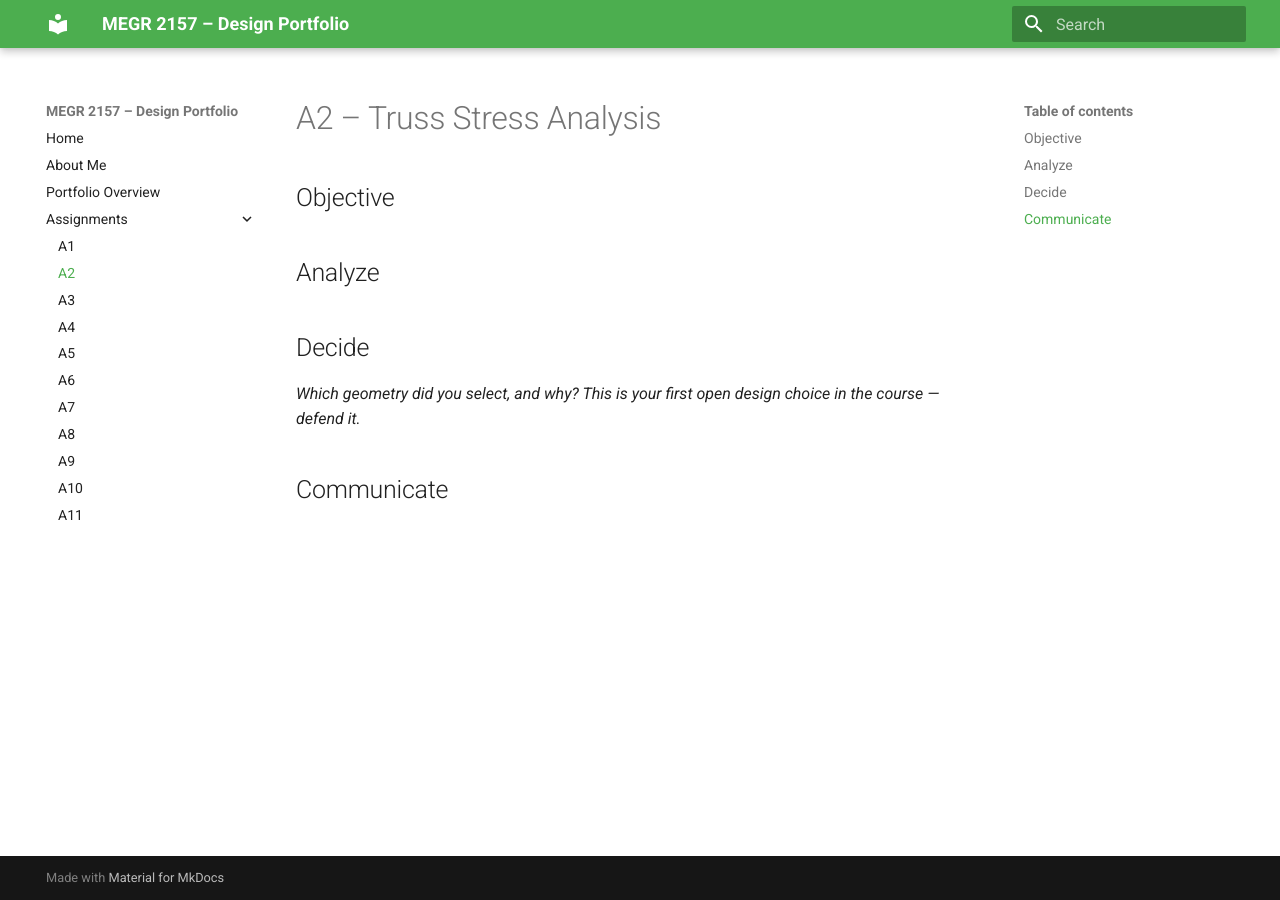
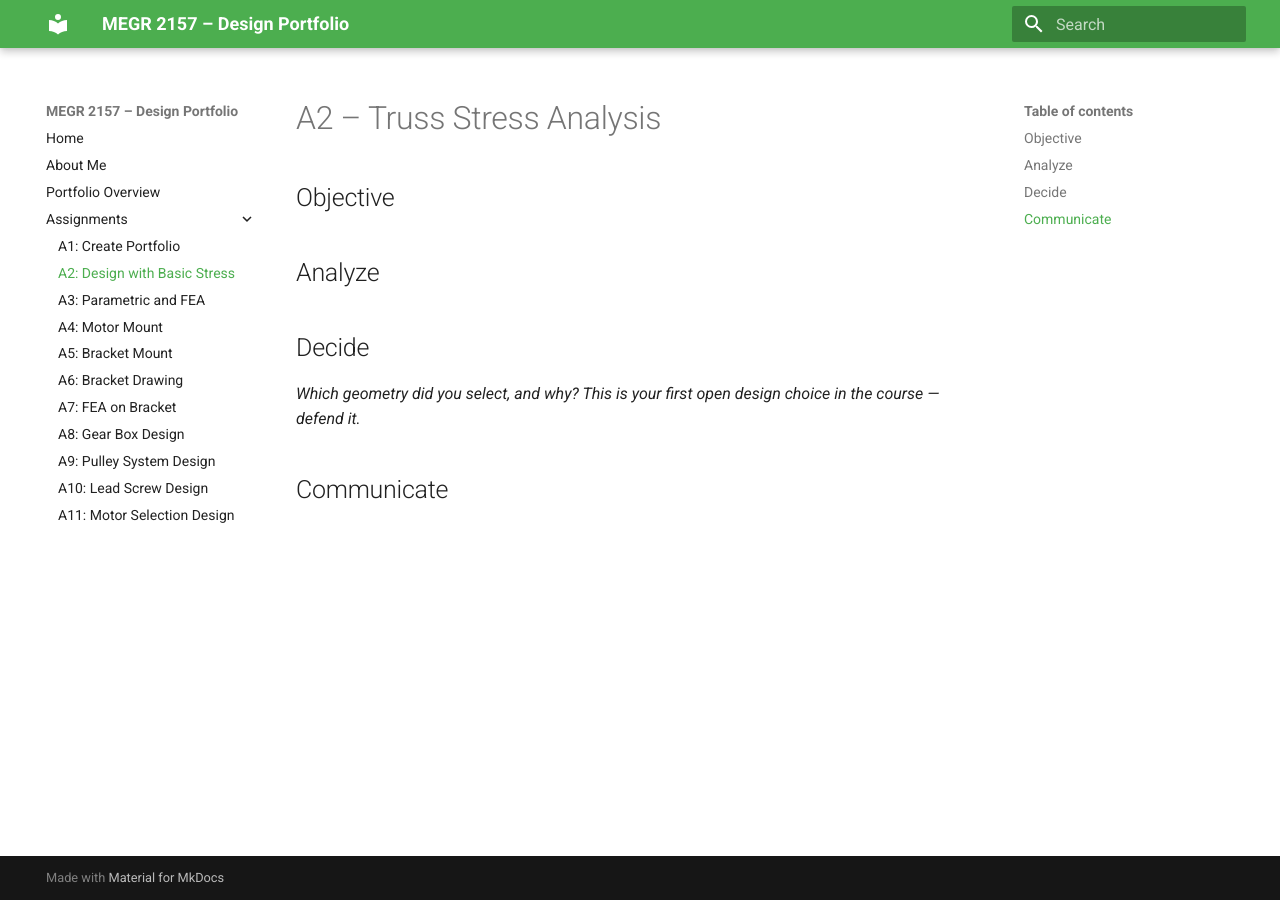
Before and after one commit to THMcHone912/Taylors-MEGR2156-Portfolio, an MkDocs documentation site: the page built from docs/assignments/A02/index.md, in a window 1280 px wide. Built offline with MkDocs 1.6.1 and Material for MkDocs 9.7.7, drawn with Linux system fonts in a browser that asks for light colours.

Commit message:
Update assignment titles in mkdocs.yml

```diff
--- a/mkdocs.yml
+++ b/mkdocs.yml
@@ -14,14 +14,14 @@ nav:
   - About Me: aboutme/index.md
   - Portfolio Overview: portfolio-overview.md
   - Assignments:
-      - A1: assignments/A01/index.md
-      - A2: assignments/A02/index.md
-      - A3: assignments/A03/index.md
-      - A4: assignments/A04/index.md
-      - A5: assignments/A05/index.md
-      - A6: assignments/A06/index.md
-      - A7: assignments/A07/index.md
-      - A8: assignments/A08/index.md
-      - A9: assignments/A09/index.md
-      - A10: assignments/A10/index.md
-      - A11: assignments/A11/index.md
+      - "A1: Create Portfolio": assignments/A01/index.md
+      - "A2: Design with Basic Stress": assignments/A02/index.md
+      - "A3: Parametric and FEA": assignments/A03/index.md
+      - "A4: Motor Mount":  assignments/A04/index.md
+      - "A5: Bracket Mount": assignments/A05/index.md
+      - "A6: Bracket Drawing": assignments/A06/index.md
+      - "A7: FEA on Bracket": assignments/A07/index.md
+      - "A8: Gear Box Design": assignments/A08/index.md
+      - "A9: Pulley System Design": assignments/A09/index.md
+      - "A10: Lead Screw Design": assignments/A10/index.md
+      - "A11: Motor Selection Design": assignments/A11/index.md
```
